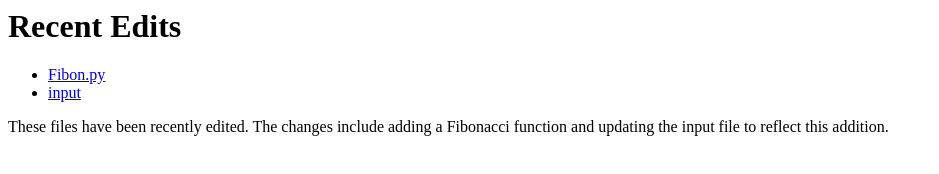
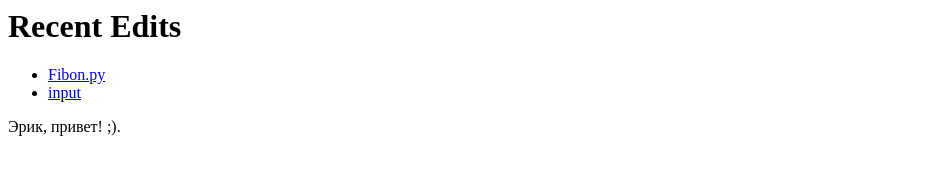
Before and after one commit to AntiDimka/Test, a plain HTML site: page index.html in a window 1280 px wide. Shown: the whole page, without its empty margins (0-939 px from the left). Drawn offline with Linux system fonts and the light colour scheme.

Commit message:
Update index.html
In russian

```diff
--- a/index.html
+++ b/index.html
@@ -5,7 +5,6 @@
             <li><a href="file:///home/dmitriy/Tests/Test/Fibon.py">Fibon.py</a></li>
             <li><a href="vscode-scm:git/scm0/input?rootUri%3Dfile%253A%252F%252F%252Fhome%252Fdmitriy%252FTests%252FTest">input</a></li>
         </ul>
-        <p>These files have been recently edited. The changes include adding a Fibonacci function and
-        updating the input file to reflect this addition.</p>
+        <p>Эрик, привет! ;).</p>
     </body>
 </html>
```
